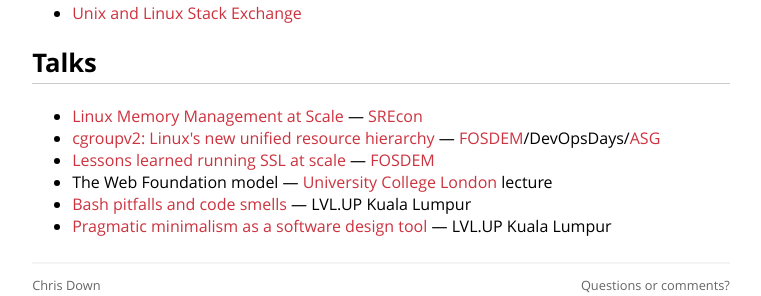
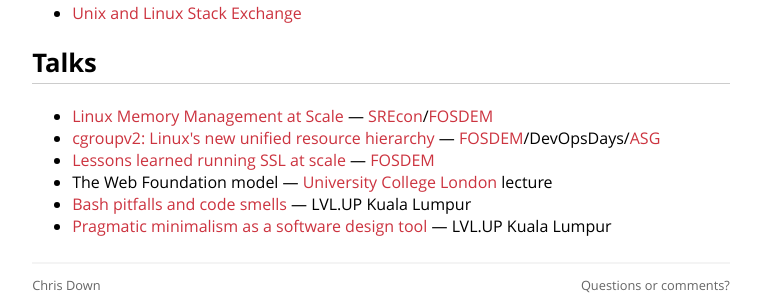
Before and after one commit to cdown/chrisdown.name, a Jekyll site: the page built from index.md, in a window 1280 px wide. Shown: the part 1776-2072 px from the top of the page, without its empty margins (259-1020 px from the left). Built offline with Jekyll 4.4.1, drawn with Linux system fonts in a browser that asks for light colours.

Commit message:
Add FOSDEM for LMMAS

```diff
--- a/index.md
+++ b/index.md
@@ -102,7 +102,7 @@ list, I'm probably not actively developing or maintaining them.
 
 - [Linux Memory Management at
   Scale](/2019/07/18/linux-memory-management-at-scale.html) —
-  [SREcon](https://www.usenix.org/conference/srecon19asia/presentation/down)
+  [SREcon](https://www.usenix.org/conference/srecon19asia/presentation/down)/[FOSDEM](https://fosdem.org/2020/schedule/event/containers_memory_management/)
 - [cgroupv2: Linux's new unified resource
   hierarchy](https://www.youtube.com/watch?v=ikZ8_mRotT4) —
   [FOSDEM](https://archive.fosdem.org/2017/schedule/event/cgroupv2/)/DevOpsDays/[ASG](https://cfp.all-systems-go.io/en/ASG2017/public/events/96)
```
